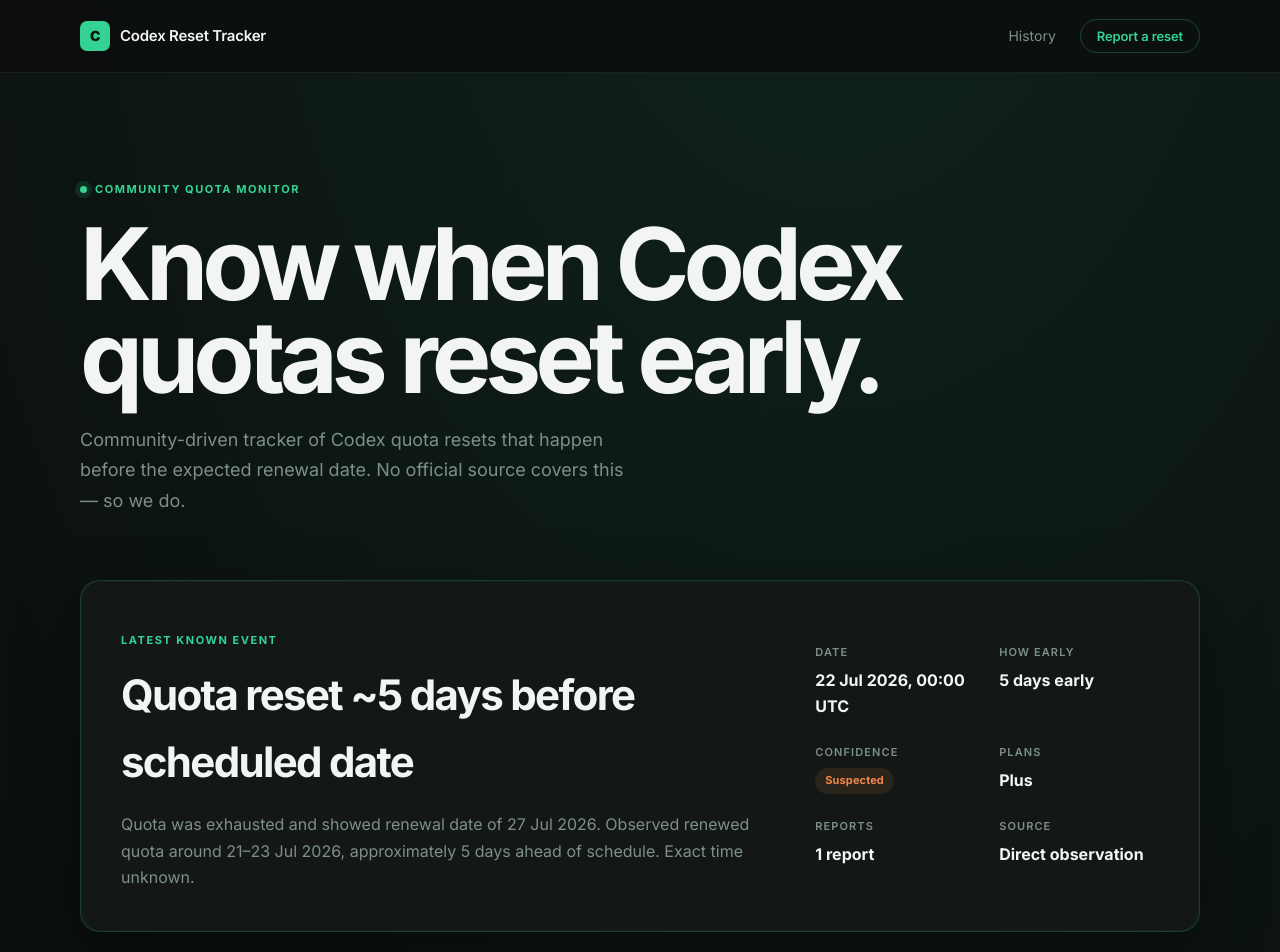
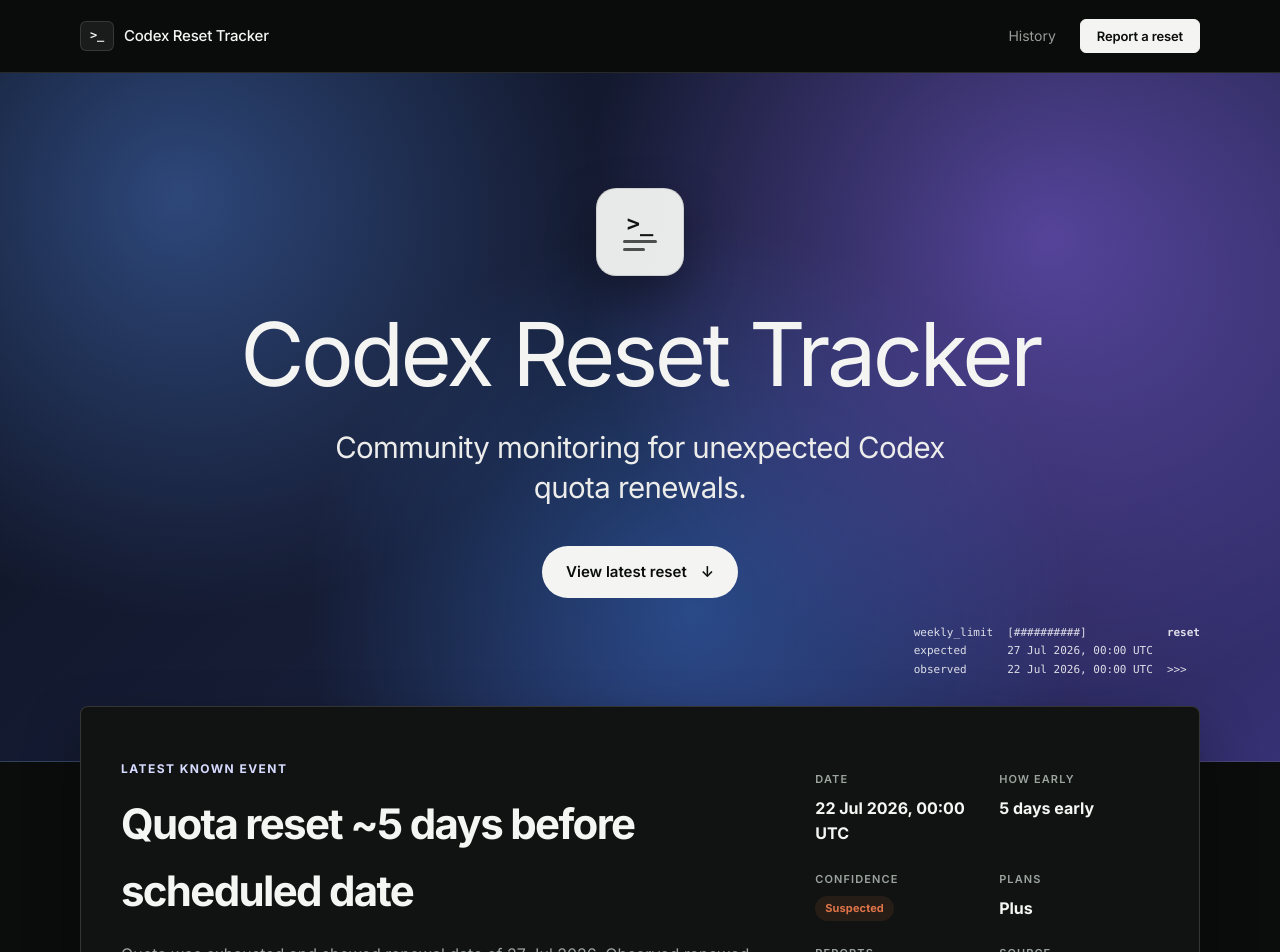
Before and after one commit to viniciuspizettadesouza/codex-reset-tracker, a Next.js app: page / in a window 1280 px wide. Shown: the top 952 px of the page. Built offline with nearby package versions, Linux system fonts and the light colour scheme.

Commit message:
feat: update page layout to be closer to original codex

```diff
--- a/app/globals.css
+++ b/app/globals.css
@@ -1,15 +1,24 @@
 /* ─── Design tokens ───────────────────────────────────────── */
 :root {
-  --bg: #0b0e0d;
-  --surface: #131816;
-  --surface-2: #191f1c;
-  --border: rgba(255, 255, 255, 0.07);
-  --border-accent: rgba(52, 210, 148, 0.2);
-  --text: #f2f5f3;
-  --muted: #7d8f89;
-  --green: #34d294;
-  --yellow: #f0c55a;
-  --orange: #f0874a;
+  --bg: #0b0c0c;
+  --surface: #141615;
+  --surface-2: #1a1c1b;
+  --panel: #111312;
+  --panel-2: #181b19;
+  --panel-muted: #9ca49f;
+  --border: rgba(255, 255, 255, 0.12);
+  --border-accent: rgba(255, 255, 255, 0.14);
+  --text: #f4f5f3;
+  --muted: #969c98;
+  --brand: #9aa7ff;
+  --brand-text: #d7dbff;
+  --brand-soft: rgba(154, 167, 255, 0.14);
+  --official: #43c98b;
+  --community: #d4a43e;
+  --suspected: #df7448;
+  --radius-control: 6px;
+  --radius-panel: 8px;
+  --radius-status: 999px;
 }
 
 /* ─── Reset ───────────────────────────────────────────────── */
@@ -24,8 +33,7 @@
 
 body {
   margin: 0;
-  background:
-    radial-gradient(ellipse 90% 55% at 65% -8%, rgba(52, 210, 148, 0.11), transparent), var(--bg);
+  background: var(--bg);
   color: var(--text);
   -webkit-font-smoothing: antialiased;
   line-height: 1.6;
@@ -48,7 +56,7 @@
   border-bottom: 1px solid var(--border);
   position: sticky;
   top: 0;
-  background: rgba(11, 14, 13, 0.82);
+  background: rgba(11, 12, 12, 0.94);
   backdrop-filter: blur(18px);
   -webkit-backdrop-filter: blur(18px);
   z-index: 100;
@@ -65,7 +73,7 @@
   display: flex;
   gap: 10px;
   align-items: center;
-  font-weight: 600;
+  font-weight: 500;
   font-size: 15px;
   letter-spacing: -0.015em;
 }
@@ -73,13 +81,15 @@
 .brandMark {
   display: grid;
   place-items: center;
-  width: 30px;
+  width: 34px;
   height: 30px;
-  border-radius: 7px;
-  background: var(--green);
-  color: #061a0d;
-  font-weight: 900;
-  font-size: 14px;
+  border: 1px solid var(--border);
+  border-radius: var(--radius-control);
+  background: #1a1c1b;
+  color: var(--text);
+  font-family: ui-monospace, SFMono-Regular, Menlo, Monaco, Consolas, monospace;
+  font-weight: 600;
+  font-size: 12px;
 }
 
 .headerNav {
@@ -98,17 +108,18 @@
 }
 
 .headerLinkAccent {
-  color: var(--green) !important;
-  border: 1px solid rgba(52, 210, 148, 0.28);
+  color: #0b0c0c !important;
+  border: 1px solid #f4f5f3;
+  background: #f4f5f3;
   padding: 6px 16px;
-  border-radius: 999px;
+  border-radius: var(--radius-control);
   font-size: 13px;
   font-weight: 600;
   letter-spacing: -0.01em;
   transition: background 0.15s;
 }
 .headerLinkAccent:hover {
-  background: rgba(52, 210, 148, 0.08);
+  background: #dfe1df;
 }
 
 /* ─── Live banner ─────────────────────────────────────────── */
@@ -117,9 +128,21 @@
   align-items: center;
   gap: 12px;
   padding: 11px 20px;
-  background: rgba(52, 210, 148, 0.07);
-  border-bottom: 1px solid rgba(52, 210, 148, 0.16);
+  background: var(--surface);
+  border-bottom: 1px solid var(--border);
   font-size: 13.5px;
+}
+.liveBanner.official {
+  background: rgba(67, 201, 139, 0.1);
+  border-bottom-color: rgba(67, 201, 139, 0.22);
+}
+.liveBanner.community {
+  background: rgba(212, 164, 62, 0.1);
+  border-bottom-color: rgba(212, 164, 62, 0.22);
+}
+.liveBanner.suspected {
+  background: rgba(223, 116, 72, 0.1);
+  border-bottom-color: rgba(223, 116, 72, 0.22);
 }
 .liveBannerDot {
   flex-shrink: 0;
@@ -128,22 +151,22 @@
   border-radius: 50%;
 }
 .liveBannerDot.official {
-  background: var(--green);
-  box-shadow: 0 0 0 3px rgba(52, 210, 148, 0.2);
+  background: var(--official);
+  box-shadow: 0 0 0 3px rgba(67, 201, 139, 0.2);
 }
 .liveBannerDot.community {
-  background: var(--yellow);
-  box-shadow: 0 0 0 3px rgba(240, 197, 90, 0.2);
+  background: var(--community);
+  box-shadow: 0 0 0 3px rgba(212, 164, 62, 0.2);
 }
 .liveBannerDot.suspected {
-  background: var(--orange);
-  box-shadow: 0 0 0 3px rgba(240, 135, 74, 0.2);
+  background: var(--suspected);
+  box-shadow: 0 0 0 3px rgba(223, 116, 72, 0.2);
 }
 .liveBanner span {
   flex: 1;
 }
 .liveBannerLink {
-  color: var(--green);
+  color: var(--brand);
   font-weight: 600;
   white-space: nowrap;
 }
@@ -153,60 +176,158 @@
 
 /* ─── Hero ────────────────────────────────────────────────── */
 .hero {
-  padding: 108px 0 72px;
+  position: relative;
+  min-height: clamp(620px, calc(100svh - 112px), 760px);
+  overflow: hidden;
+  background:
+    radial-gradient(circle at 14% 18%, rgba(78, 126, 213, 0.48), transparent 34%),
+    radial-gradient(circle at 82% 24%, rgba(132, 96, 226, 0.54), transparent 40%),
+    radial-gradient(circle at 54% 78%, rgba(55, 116, 209, 0.48), transparent 44%),
+    linear-gradient(135deg, #0d1220 0%, #171e38 52%, #363174 100%);
+  border-bottom: 1px solid rgba(255, 255, 255, 0.09);
+}
+
+.heroInner {
+  position: relative;
+  min-height: inherit;
+  display: flex;
+  flex-direction: column;
+  align-items: center;
+  justify-content: center;
+  padding-block: 80px 128px;
+  text-align: center;
+}
+
+.quotaSignal {
+  width: 88px;
+  height: 88px;
+  display: grid;
+  place-content: center;
+  gap: 5px;
+  margin-bottom: 34px;
+  border: 1px solid rgba(17, 19, 18, 0.12);
+  border-radius: 20px;
+  background: rgba(246, 247, 245, 0.94);
+  box-shadow: 0 20px 48px rgba(0, 0, 0, 0.34);
+  color: #111312;
+}
+
+.quotaSignalPrompt {
+  font-family: ui-monospace, SFMono-Regular, Menlo, Monaco, Consolas, monospace;
+  font-size: 22px;
+  font-weight: 700;
+  line-height: 1;
+}
+
+.quotaSignalLine {
+  width: 34px;
+  height: 3px;
+  border-radius: 2px;
+  background: currentColor;
+  opacity: 0.72;
+}
+
+.quotaSignalLine.short {
+  width: 22px;
 }
 
 .eyebrow,
 .label {
-  color: var(--green);
-  font-size: 11px;
+  color: var(--brand-text);
   text-transform: uppercase;
-  letter-spacing: 0.14em;
   font-weight: 700;
 }
 .eyebrow {
   display: flex;
   align-items: center;
   gap: 8px;
+  font-size: 11px;
+  letter-spacing: 0.14em;
+}
+.label {
+  font-size: 12px;
+  letter-spacing: 0.12em;
 }
 
 .pulse {
   width: 7px;
   height: 7px;
   border-radius: 50%;
-  background: var(--green);
-  box-shadow: 0 0 0 5px rgba(52, 210, 148, 0.12);
+  background: var(--brand);
+  box-shadow: 0 0 0 5px var(--brand-soft);
 }
 
 h1 {
-  max-width: 900px;
-  margin: 18px 0 22px;
-  font-size: clamp(52px, 8.5vw, 100px);
-  font-weight: 700;
-  line-height: 0.93;
-  letter-spacing: -0.06em;
+  margin: 0;
+  font-size: clamp(52px, 7vw, 88px);
+  font-weight: 400;
+  line-height: 1;
+  letter-spacing: -0.04em;
 }
 
 .heroCopy {
-  max-width: 560px;
-  color: var(--muted);
-  font-size: 18px;
-  line-height: 1.7;
+  max-width: 680px;
+  margin: 30px 0 0;
+  color: #ecedeb;
+  font-size: clamp(20px, 2.3vw, 30px);
+  line-height: 1.35;
+  letter-spacing: -0.02em;
+}
+
+.heroAction {
+  display: inline-flex;
+  align-items: center;
+  gap: 14px;
+  margin-top: 38px;
+  padding: 14px 24px;
+  border-radius: var(--radius-status);
+  background: #f4f5f3;
+  color: #0b0c0c;
+  font-size: 15px;
+  font-weight: 600;
+  transition: transform 0.15s, background 0.15s;
+}
+
+.heroAction:hover {
+  background: #dfe1df;
+  transform: translateY(-1px);
+}
+
+.heroTerminal {
+  position: absolute;
+  right: 0;
+  bottom: 84px;
+  display: grid;
+  grid-template-columns: auto auto auto;
+  gap: 3px 14px;
+  color: rgba(255, 255, 255, 0.84);
+  font-family: ui-monospace, SFMono-Regular, Menlo, Monaco, Consolas, monospace;
+  font-size: 11px;
+  line-height: 1.4;
+  text-align: left;
+}
+
+.heroTerminal strong {
+  font-weight: 600;
 }
 
 /* ─── Latest card ─────────────────────────────────────────── */
+.latestSection {
+  position: relative;
+  z-index: 2;
+  margin-top: -56px;
+}
+
 .latestCard {
-  margin-top: 64px;
   padding: 40px;
   display: grid;
   grid-template-columns: 1.3fr 0.7fr;
   gap: 56px;
-  background: var(--surface);
+  background: var(--panel);
+  color: #f4f6f4;
   border: 1px solid var(--border-accent);
-  border-radius: 20px;
-  box-shadow:
-    0 0 0 1px rgba(52, 210, 148, 0.04) inset,
-    0 24px 64px rgba(0, 0, 0, 0.38);
+  border-radius: var(--radius-panel);
+  box-shadow: 0 24px 54px rgba(0, 0, 0, 0.34);
 }
 
 h2 {
@@ -219,7 +340,7 @@
 .latestDescription,
 .eventCard > p,
 .methodGrid p {
-  color: var(--muted);
+  color: var(--panel-muted);
   line-height: 1.65;
   margin: 0;
 }
@@ -236,11 +357,11 @@
   gap: 7px;
 }
 .latestMeta a {
-  color: var(--green);
+  color: var(--brand);
   font-weight: 600;
 }
 .metaLabel {
-  color: var(--muted);
+  color: var(--panel-muted);
   font-size: 11px;
   text-transform: uppercase;
   letter-spacing: 0.1em;
@@ -251,27 +372,27 @@
 .badge {
   width: fit-content;
   padding: 4px 10px;
-  border-radius: 999px;
+  border-radius: var(--radius-status);
   font-size: 11px;
   font-weight: 700;
   letter-spacing: 0.01em;
 }
 .badge.official {
-  color: var(--green);
-  background: rgba(52, 210, 148, 0.1);
+  color: var(--official);
+  background: rgba(67, 201, 139, 0.1);
 }
 .badge.community {
-  color: var(--yellow);
-  background: rgba(240, 197, 90, 0.1);
+  color: var(--community);
+  background: rgba(212, 164, 62, 0.1);
 }
 .badge.suspected {
-  color: var(--orange);
-  background: rgba(240, 135, 74, 0.1);
+  color: var(--suspected);
+  background: rgba(223, 116, 72, 0.1);
 }
 
 /* ─── Stats ───────────────────────────────────────────────── */
 .statsSection {
-  padding: 72px 0 0;
+  padding: 88px 0 0;
 }
 
 .statsGrid {
@@ -282,9 +403,9 @@
 }
 
 .statTile {
-  background: var(--surface-2);
+  background: var(--surface);
   border: 1px solid var(--border);
-  border-radius: 14px;
+  border-radius: var(--radius-panel);
   padding: 24px 28px;
   display: flex;
   flex-direction: column;
@@ -302,6 +423,7 @@
   font-weight: 700;
   letter-spacing: -0.04em;
   line-height: 1;
+  font-variant-numeric: tabular-nums;
 }
 
 /* ─── History / Timeline ──────────────────────────────────── */
@@ -325,20 +447,21 @@
   position: relative;
   margin-left: 12px;
   padding: 40px 0 0 40px;
-  border-left: 1px solid var(--border);
+  border-left: 1px solid rgba(255, 255, 255, 0.16);
 }
 
 .eventCard {
   position: relative;
   margin-bottom: 16px;
   padding: 28px 32px;
-  border: 1px solid var(--border);
-  background: var(--surface);
-  border-radius: 16px;
+  border: 1px solid rgba(255, 255, 255, 0.1);
+  background: var(--panel);
+  color: #f4f6f4;
+  border-radius: var(--radius-panel);
   transition: border-color 0.2s;
 }
 .eventCard:hover {
-  border-color: rgba(52, 210, 148, 0.22);
+  border-color: rgba(154, 167, 255, 0.32);
 }
 
 .timelineDot {
@@ -352,15 +475,15 @@
 }
 .timelineDot.official,
 .legend.official {
-  background: var(--green);
+  background: var(--official);
 }
 .timelineDot.community,
 .legend.community {
-  background: var(--yellow);
+  background: var(--community);
 }
 .timelineDot.suspected,
 .legend.suspected {
-  background: var(--orange);
+  background: var(--suspected);
 }
 
 .eventTopline,
@@ -372,8 +495,9 @@
 }
 time,
 .eventFooter {
-  color: var(--muted);
+  color: var(--panel-muted);
   font-size: 13px;
+  font-variant-numeric: tabular-nums;
 }
 .eventCard h3 {
   margin: 16px 0 8px;
@@ -388,7 +512,7 @@
   flex-wrap: wrap;
 }
 .eventFooter a {
-  color: var(--green);
+  color: var(--brand);
 }
 .reportCount {
   color: var(--muted);
@@ -396,10 +520,10 @@
 }
 
 .daysEarly {
-  color: var(--green);
-  background: rgba(52, 210, 148, 0.1);
+  color: var(--brand);
+  background: var(--brand-soft);
   padding: 3px 10px;
-  border-radius: 999px;
+  border-radius: var(--radius-status);
   font-size: 12px;
   font-weight: 700;
   white-space: nowrap;
@@ -435,7 +559,7 @@
   margin-top: 3px;
 }
 .required {
-  color: var(--orange);
+  color: var(--suspected);
 }
 
 .formRow input[type="text"],
@@ -443,7 +567,7 @@
 .formRow textarea {
   background: var(--surface);
   border: 1px solid var(--border);
-  border-radius: 10px;
+  border-radius: var(--radius-control);
   color: var(--text);
   font-family: inherit;
   font-size: 14px;
@@ -454,7 +578,7 @@
 }
 .formRow input:focus,
 .formRow textarea:focus {
-  border-color: rgba(52, 210, 148, 0.4);
+  border-color: var(--brand);
 }
 .formRow fieldset {
   border: none;
@@ -476,14 +600,14 @@
   cursor: pointer;
 }
 .planOption input {
-  accent-color: var(--green);
+  accent-color: var(--brand);
   width: 15px;
   height: 15px;
   cursor: pointer;
 }
 
 .formError {
-  color: var(--orange);
+  color: var(--suspected);
   font-size: 13px;
   margin: 0;
 }
@@ -491,14 +615,14 @@
 .submitBtn {
   width: fit-content;
   padding: 11px 26px;
-  background: var(--green);
-  color: #051a0d;
+  background: #f4f5f3;
+  color: #0b0c0c;
   font-family: inherit;
   font-weight: 700;
   font-size: 14px;
   letter-spacing: -0.01em;
   border: none;
-  border-radius: 999px;
+  border-radius: var(--radius-control);
   cursor: pointer;
   transition:
     opacity 0.15s,
@@ -518,15 +642,15 @@
   align-items: flex-start;
   gap: 16px;
   padding: 24px;
-  background: rgba(52, 210, 148, 0.07);
-  border: 1px solid rgba(52, 210, 148, 0.2);
-  border-radius: 14px;
+  background: rgba(67, 201, 139, 0.07);
+  border: 1px solid rgba(67, 201, 139, 0.2);
+  border-radius: var(--radius-panel);
   max-width: 600px;
   margin-top: 36px;
 }
 .reportSuccessIcon {
   font-size: 18px;
-  color: var(--green);
+  color: var(--official);
   margin: 0;
 }
 .reportSuccess p {
@@ -543,9 +667,10 @@
   margin-top: 16px;
   margin-bottom: 96px;
   padding: 48px;
-  background: var(--surface);
-  border: 1px solid var(--border);
-  border-radius: 20px;
+  background: var(--panel);
+  color: #f4f6f4;
+  border: 1px solid rgba(255, 255, 255, 0.1);
+  border-radius: var(--radius-panel);
 }
 
 .methodGrid {
@@ -584,11 +709,11 @@
   font-size: 13px;
 }
 .footerUpdated {
-  color: var(--green);
+  color: var(--brand);
   font-variant-numeric: tabular-nums;
 }
 code {
-  color: var(--green);
+  color: var(--brand);
 }
 
 /* ─── Responsive ──────────────────────────────────────────── */
@@ -597,7 +722,32 @@
     width: min(100% - 24px, 1120px);
   }
   .hero {
-    padding-top: 72px;
+    min-height: calc(100svh - 96px);
+  }
+  .heroInner {
+    padding-block: 56px 120px;
+  }
+  .quotaSignal {
+    width: 72px;
+    height: 72px;
+    margin-bottom: 26px;
+    border-radius: 16px;
+  }
+  .heroCopy {
+    margin-top: 22px;
+    font-size: 20px;
+  }
+  .heroAction {
+    margin-top: 30px;
+  }
+  .heroTerminal {
+    right: 0;
+    bottom: 58px;
+    gap: 2px 8px;
+    font-size: 9px;
+  }
+  .latestSection {
+    margin-top: -36px;
   }
   .latestCard,
   .methodology {
@@ -621,6 +771,9 @@
   .headerNav {
     gap: 12px;
   }
+  .headerLink:not(.headerLinkAccent) {
+    display: none;
+  }
   .headerLinkAccent {
     padding: 5px 12px;
   }
--- a/app/page.tsx
+++ b/app/page.tsx
@@ -96,7 +96,9 @@
       <header className="siteHeader">
         <div className="shell siteHeaderInner">
           <a className="brand" href="#top" aria-label="Codex Reset Tracker home">
-            <span className="brandMark">C</span>
+            <span className="brandMark" aria-hidden="true">
+              &gt;_
+            </span>
             <span>Codex Reset Tracker</span>
           </a>
           <nav className="headerNav">
@@ -111,7 +113,7 @@
       </header>
 
       {showBanner && (
-        <div className="liveBanner" role="alert">
+        <div className={`liveBanner ${latest.status}`} role="alert">
           <span className={`liveBannerDot ${latest.status}`} aria-hidden="true" />
           <span>
             <strong>Reset detected {Math.round(latestHoursAgo)}h ago</strong>
@@ -124,16 +126,35 @@
         </div>
       )}
 
-      <section className="hero shell" id="top">
-        <div className="eyebrow">
-          <span className="pulse" /> Community quota monitor
+      <section className="hero" id="top">
+        <div className="shell heroInner">
+          <div className="quotaSignal" aria-hidden="true">
+            <span className="quotaSignalPrompt">&gt;_</span>
+            <span className="quotaSignalLine" />
+            <span className="quotaSignalLine short" />
+          </div>
+          <h1>Codex Reset Tracker</h1>
+          <p className="heroCopy">Community monitoring for unexpected Codex quota renewals.</p>
+          <a className="heroAction" href="#latest">
+            View latest reset <span aria-hidden="true">↓</span>
+          </a>
+          <div className="heroTerminal" aria-hidden="true">
+            <span>weekly_limit</span>
+            <span>[##########]</span>
+            <strong>reset</strong>
+            <span>expected</span>
+            <span>
+              {latest.scheduledAt ? dateFormatter.format(new Date(latest.scheduledAt)) : "unknown"}
+            </span>
+            <span />
+            <span>observed</span>
+            <span>{dateFormatter.format(new Date(latest.occurredAt))}</span>
+            <span>&gt;&gt;&gt;</span>
+          </div>
         </div>
-        <h1>Know when Codex quotas reset early.</h1>
-        <p className="heroCopy">
-          Community-driven tracker of Codex quota resets that happen before the expected renewal
-          date. No official source covers this — so we do.
-        </p>
+      </section>
 
+      <section className="shell latestSection" id="latest">
         <div className="latestCard">
           <div>
             <p className="label">Latest known event</p>
```
Also changed, not shown: app/icon.svg.
